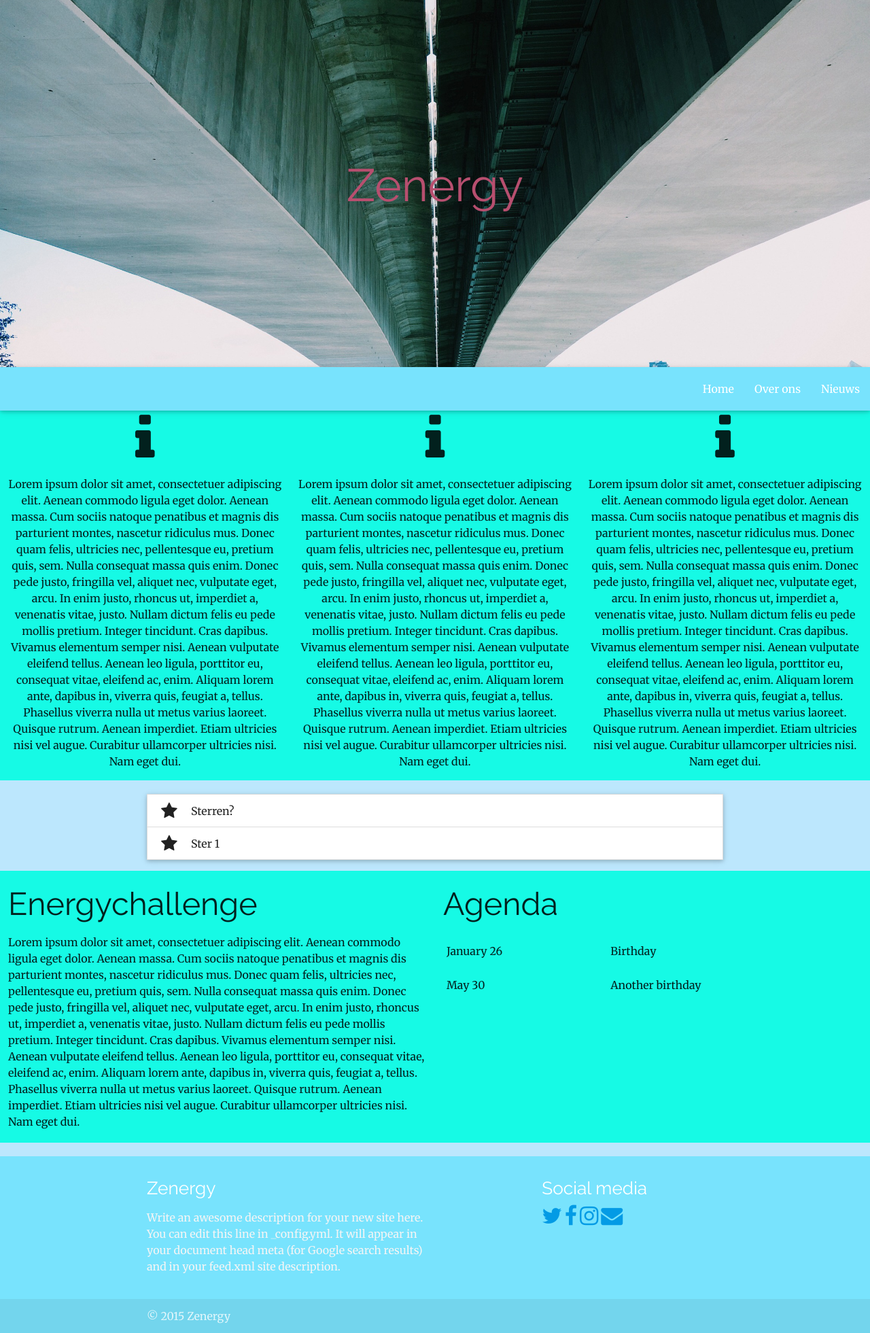
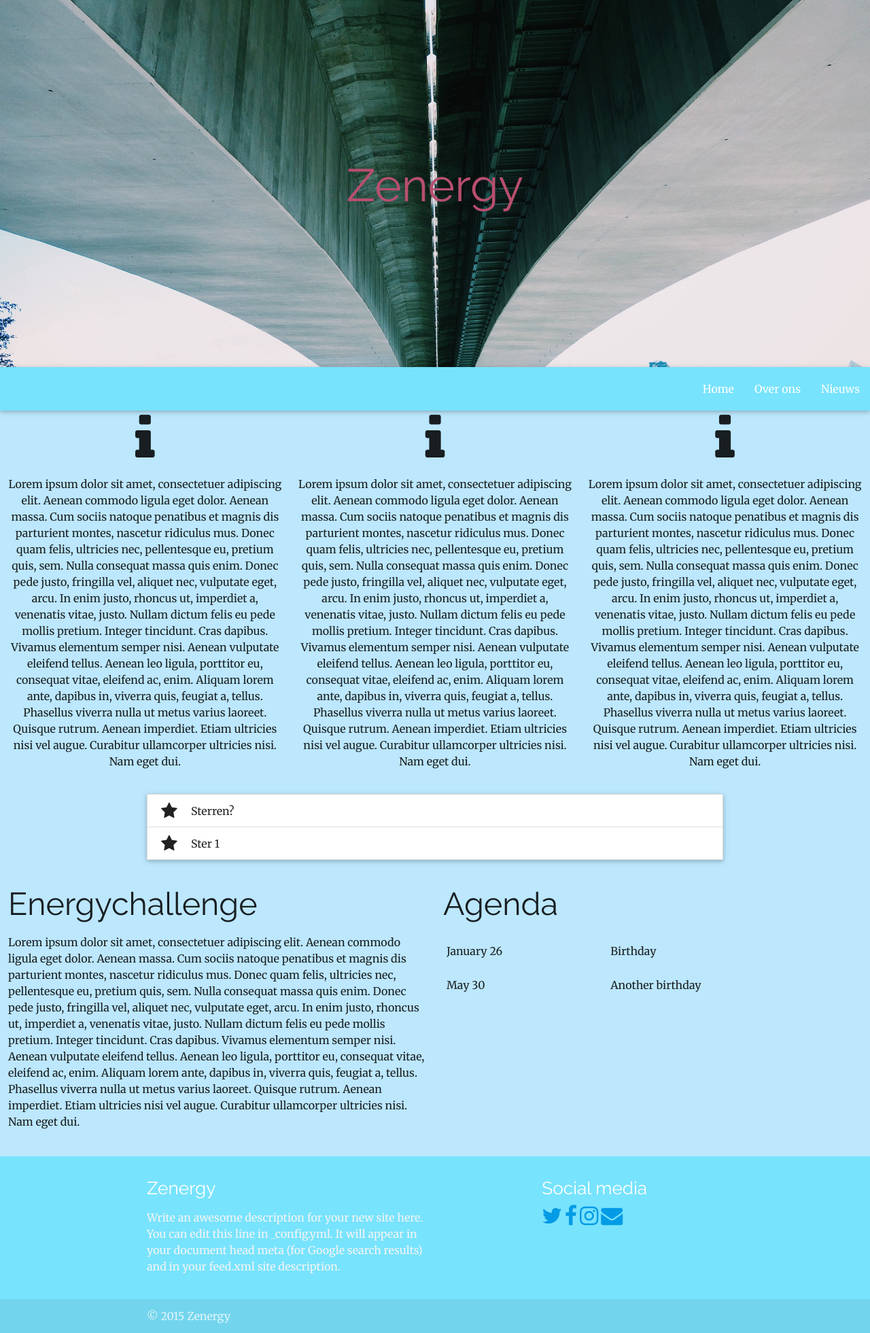
Before and after one commit to jasperwr/zenergy.jasperwr.github.io, a Jekyll site: the page built from index.html, in a window 1280 px wide. Shown: the whole page at 68% size. Built offline with Jekyll 4.4.1, drawn with Linux system fonts in a browser that asks for light colours; nearby versions of some CDN libraries.

Commit message:
Update home.scss
Colors

```diff
--- a/css/home.scss
+++ b/css/home.scss
@@ -21,11 +21,11 @@ header {
 }
 
 #promotable {
-    background: $bright-turquoise
+    background: $shakespeare
 }
 
 .bt {
-    background-color: $bright-turquoise
+    background-color: $shakespeare
 }
 
 
```
